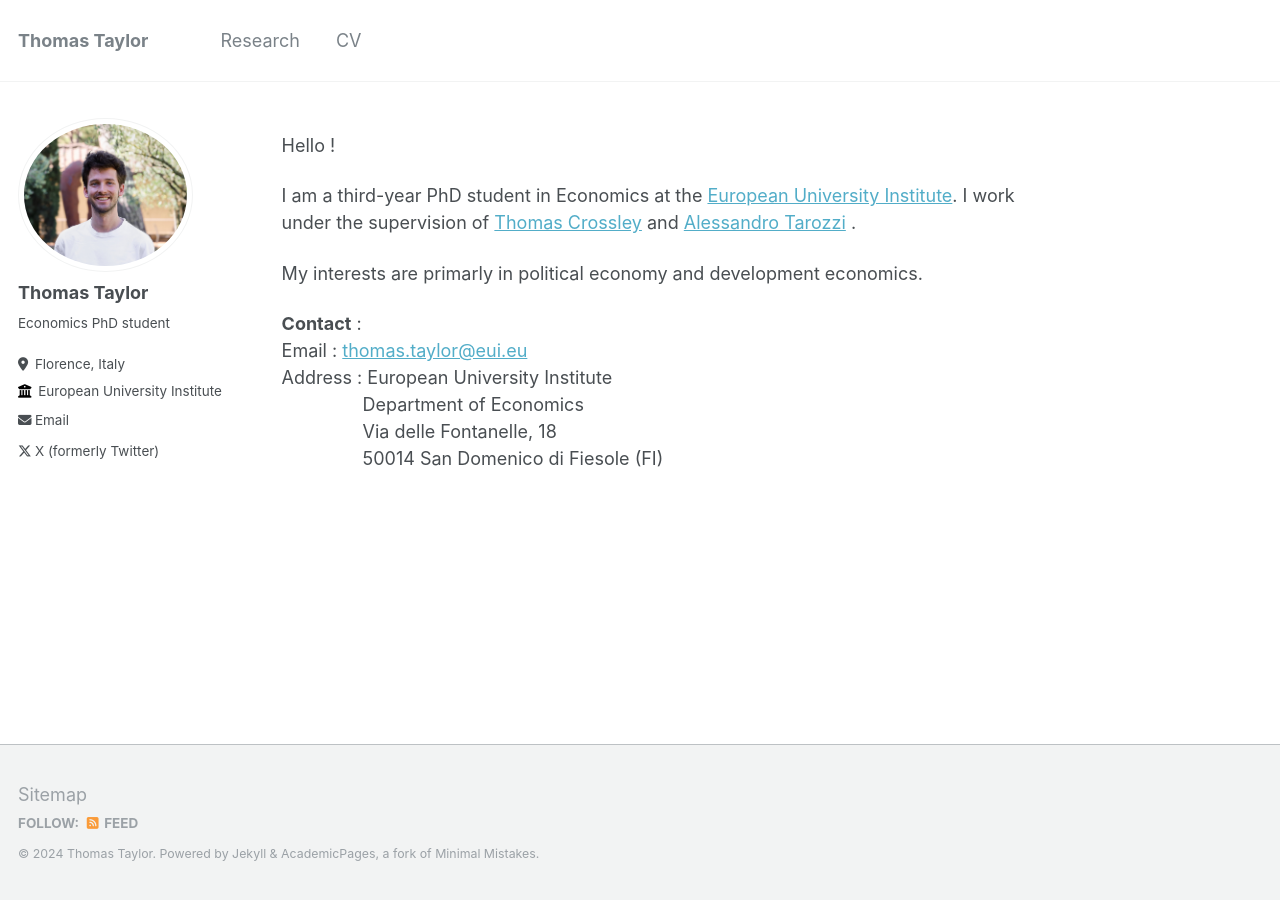
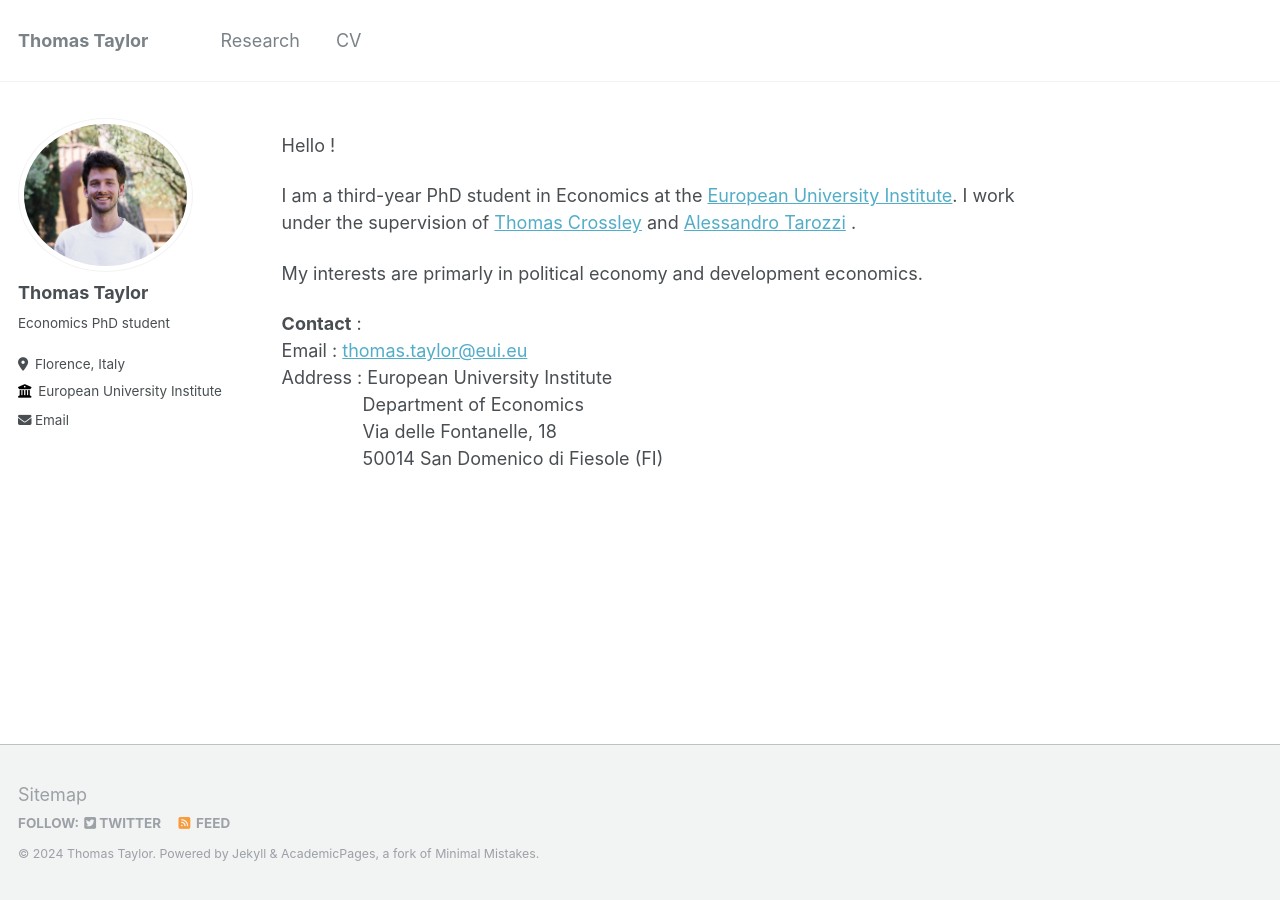
Before and after one commit to thomastaylor-econ/thomastaylor-econ.github.io, a Jekyll site: the page built from _pages/about.md, in a window 1280 px wide. Built offline with Jekyll 4.4.1, drawn with Linux system fonts in a browser that asks for light colours; part of the change alters nothing that is shown.

```diff
--- a/_config.yml
+++ b/_config.yml
@@ -64,7 +64,7 @@ author:
   steam            : # Username
   telegram         : # URL
   tumblr           : # Username
-  twitter          : "Th0masTaylor"  # Replace this with your X / Twitter handle
+  twitter          : *twitter  # Replace this with your X / Twitter handle
   vine             : # Username
   weibo            : # Username
   wikipedia        : # Username
@@ -119,7 +119,7 @@ yandex_site_verification :
 
 # Social Sharing
 twitter:
-  username               : &twitter
+  username               : &twitter "Th0masTaylor"
 facebook:
   username               :
   app_id                 :
```
